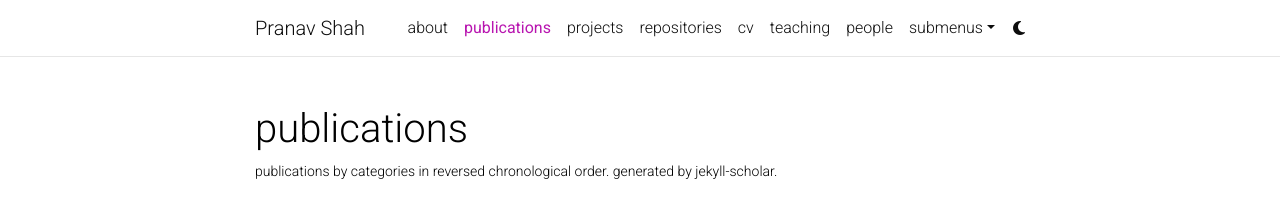
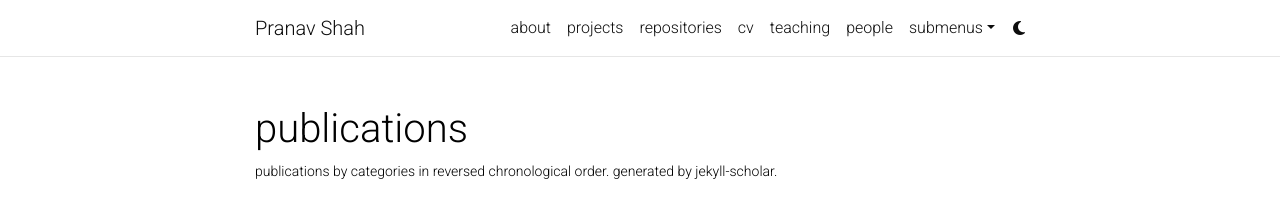
Before and after one commit to pranavpshah/pranavpshah.github.io, a Jekyll site: the page built from _pages/publications.md, in a window 1280 px wide. Shown: the top 211 px of the page. Built offline with Jekyll 4.4.1, drawn with Linux system fonts in a browser that asks for light colours; comment, search, counter and statistics services are not loaded; a style sheet for code colours, icons or effects is not loaded; grey boxes are pictures that could not be loaded.

Commit message:
Try1 to remove publications

```diff
--- a/_config.yml
+++ b/_config.yml
@@ -33,7 +33,7 @@
 repo_trophies:
   enabled: true
   theme_light: flat    # https://github.com/ryo-ma/github-profile-trophy
-  theme_dark: gitdimmed  # https://github.com/ryo-ma/github-profile-trophy
+  theme_dark: juicyfresh  # https://github.com/ryo-ma/github-profile-trophy
 
 # -----------------------------------------------------------------------------
 # RSS Feed
```
Also changed, not shown: _pages/publications.md (+1 -1 lines).
